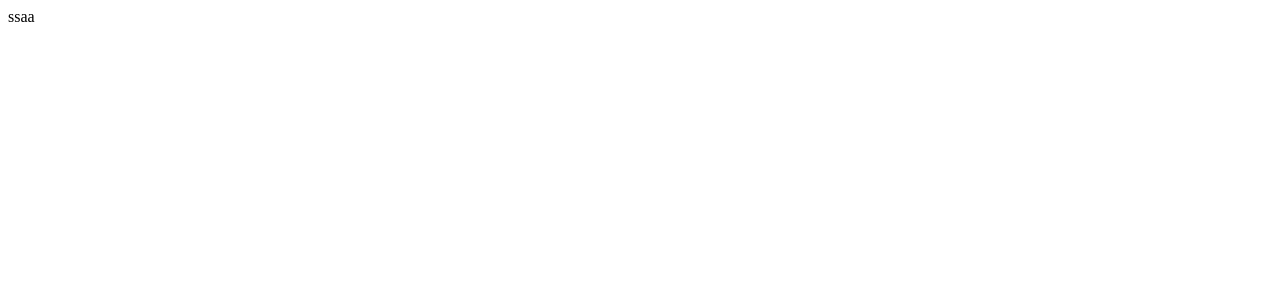
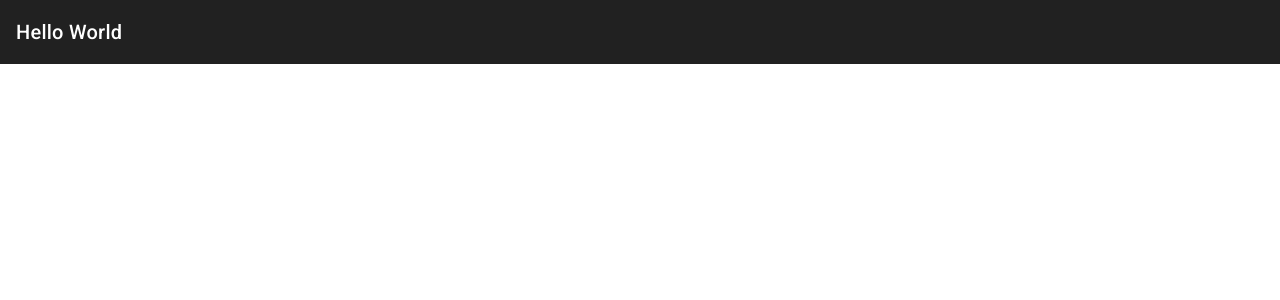
Before and after one commit to madogap/santander-dev-week-2023, an Angular app in the folder crud-angular/: page / in a window 1280 px wide. Shown: the top 300 px of the page. Built offline with nearby package versions, Linux system fonts and the light colour scheme.

Commit message:
WIP:installation of angular material in the CRUD Angular project

```diff
--- a/crud-angular/angular.json
+++ b/crud-angular/angular.json
@@ -30,6 +30,7 @@
               "src/assets"
             ],
             "styles": [
+              "@angular/material/prebuilt-themes/pink-bluegrey.css",
               "src/styles.scss"
             ],
             "scripts": []
@@ -93,6 +94,7 @@
               "src/assets"
             ],
             "styles": [
+              "@angular/material/prebuilt-themes/pink-bluegrey.css",
               "src/styles.scss"
             ],
             "scripts": []
--- a/crud-angular/package.json
+++ b/crud-angular/package.json
@@ -11,10 +11,12 @@
   "private": true,
   "dependencies": {
     "@angular/animations": "^15.0.0",
+    "@angular/cdk": "^15.2.9",
     "@angular/common": "^15.0.0",
     "@angular/compiler": "^15.0.0",
     "@angular/core": "^15.0.0",
     "@angular/forms": "^15.0.0",
+    "@angular/material": "^15.2.9",
     "@angular/platform-browser": "^15.0.0",
     "@angular/platform-browser-dynamic": "^15.0.0",
     "@angular/router": "^15.0.0",
--- a/crud-angular/src/app/app.component.html
+++ b/crud-angular/src/app/app.component.html
@@ -1,3 +1,6 @@
-ssaa
+
+<mat-toolbar>
+  <span>Hello World</span>
+</mat-toolbar>
 
 <router-outlet></router-outlet>
--- a/crud-angular/src/index.html
+++ b/crud-angular/src/index.html
@@ -6,8 +6,11 @@
   <base href="/">
   <meta name="viewport" content="width=device-width, initial-scale=1">
   <link rel="icon" type="image/x-icon" href="favicon.ico">
+  <link rel="preconnect" href="https://fonts.gstatic.com">
+  <link href="https://fonts.googleapis.com/css2?family=Roboto:wght@300;400;500&display=swap" rel="stylesheet">
+  <link href="https://fonts.googleapis.com/icon?family=Material+Icons" rel="stylesheet">
 </head>
-<body>
+<body class="mat-typography">
   <app-root></app-root>
 </body>
 </html>
--- a/crud-angular/src/styles.scss
+++ b/crud-angular/src/styles.scss
@@ -1 +1,4 @@
 /* You can add global styles to this file, and also import other style files */
+
+html, body { height: 100%; }
+body { margin: 0; font-family: Roboto, "Helvetica Neue", sans-serif; }
```
Also changed, not shown: crud-angular/src/app/app.module.ts (+6 -2 lines), 1 other file (tests, documents, lock files or other folders).
